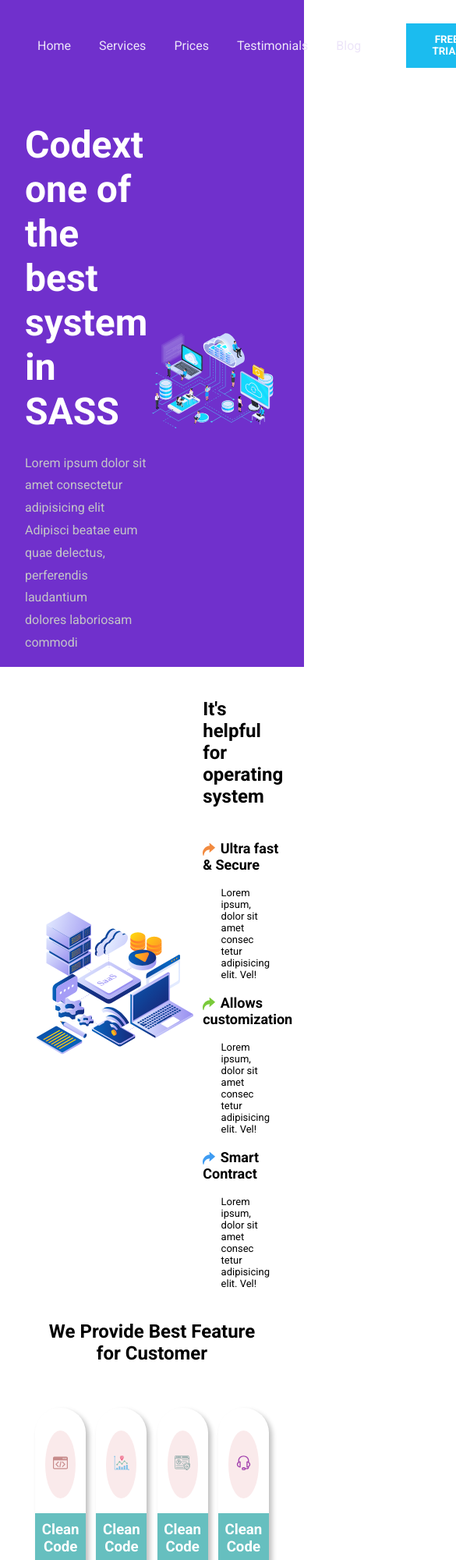
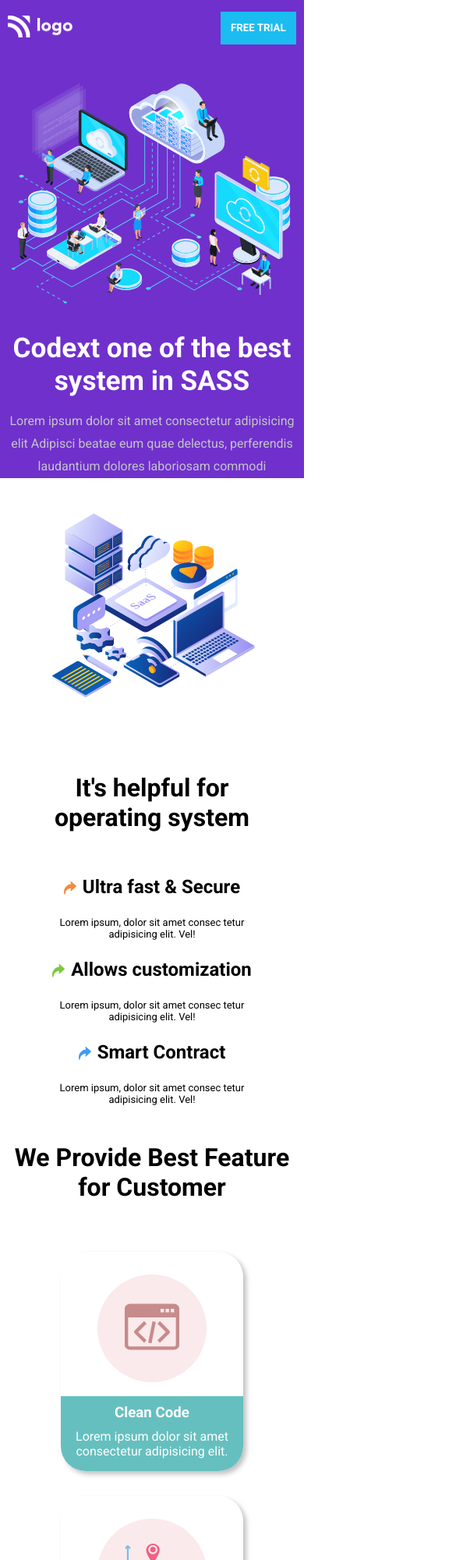
Before and after one commit to AmanSingh-me/live-class-project-13, a plain HTML site: page index.html in a window 390 px wide. Shown: the top 2000 px of the page at 78% size, 585 px wide, since content can reach past the window. Drawn offline with Linux system fonts and the light colour scheme.

Commit message:
Now it is Responsive

```diff
--- a/index.html
+++ b/index.html
@@ -6,6 +6,7 @@
     <meta name="viewport" content="width=device-width, initial-scale=1.0" />
     <title>Document</title>
     <link rel="stylesheet" href="style.css" />
+    <link rel="stylesheet" href="media-queries.css">
   </head>
   <body>
     <!-- header -->
@@ -28,13 +29,13 @@
       <div class="header12">
         <div>
           <h1>
-            Codext one of <br />
-            the best system <br />
+            Codext one of
+            the best system
             in SASS
           </h1>
           <p>
-            Lorem ipsum dolor sit amet consectetur adipisicing elit <br />
-            Adipisci beatae eum quae delectus, perferendis laudantium <br />
+            Lorem ipsum dolor sit amet consectetur adipisicing elit
+            Adipisci beatae eum quae delectus, perferendis laudantium
             dolores laboriosam commodi
           </p>
         </div>
@@ -50,7 +51,7 @@
         </div>
         <div class="features">
           <h2>
-            It's helpful for operating <br />
+            It's helpful for operating
             system
           </h2>
           <div class="feature-list">
@@ -60,7 +61,7 @@
                 Ultra fast & Secure
               </h4>
               <p>
-                Lorem ipsum, dolor sit amet consec <br />
+                Lorem ipsum, dolor sit amet consec
                 tetur adipisicing elit. Vel!
               </p>
             </div>
@@ -70,7 +71,7 @@
                 Allows customization
               </h4>
               <p>
-                Lorem ipsum, dolor sit amet consec <br />
+                Lorem ipsum, dolor sit amet consec
                 tetur adipisicing elit. Vel!
               </p>
             </div>
@@ -80,7 +81,7 @@
                 Smart Contract
               </h4>
               <p>
-                Lorem ipsum, dolor sit amet consec <br />
+                Lorem ipsum, dolor sit amet consec
                 tetur adipisicing elit. Vel!
               </p>
             </div>
@@ -89,7 +90,7 @@
       </div>
       <div class="section-12">
         <h2>
-          We Provide Best Feature <br />
+          We Provide Best Feature
           for Customer
         </h2>
         <div class="card-container">
--- /dev/null
+++ b/media-queries.css
@@ -0,0 +1,80 @@
+@media screen and (max-width:992px) {
+    nav{
+        padding: 15px;
+    }
+    nav .list button{
+        margin-left: .6em;
+        padding: 1em ;
+    }
+    .header12{
+        flex-direction: column-reverse;
+    }
+    .section-11{
+        flex-direction: column;
+    }
+    .header12 > div, .section-11 > div{
+        width: 100%;
+        text-align: center;
+        padding: 1em 3em;
+    }
+    .features h2,.section-12 > h2{
+        font-size: 2em;
+    }
+    .feature-list-item h4{
+       font-size: 1.5em;
+    }
+    .card-container{
+        padding: 1em;
+    }
+    .cards{
+        width: 24%;
+    }
+}
+
+@media screen and (max-width:768px) {
+    .list li{
+        display: none;
+    }
+    .list button{
+        margin: 0;
+        padding:.6em 1em;
+    }
+    .cards{
+        width: 32%;
+    }
+    .cards > div > p{
+        font-size: medium;
+    }
+}
+
+@media screen and (max-width:576px) {
+    nav .logo{
+        width: 50%;
+    }
+    .header12{
+        padding: 0;
+    }
+    .header12 > div,.section-11{
+        padding: 0;
+    }
+    .header12 > div > h1{
+        font-size: 2.2em;
+    }
+    .features{
+        padding: 0;
+    }
+    .cards{
+        width: 45%;
+    }
+}
+@media screen and (max-width:480px) {
+    nav{
+        padding:15px 10px;
+    }
+    .card-container{
+        padding: 0;
+    }
+    .cards{
+        width: 60%;
+    }
+}
--- a/style.css
+++ b/style.css
@@ -52,6 +52,9 @@ button {
 .header12 {
   padding: 1em 2em;
   justify-content: space-between;
+}
+.header12 > div{
+  width: 50%;
 }
 .header12 > div > img {
   width: 100%;
@@ -110,6 +113,7 @@ h4 > img {
 
 .card-container {
   justify-content: space-evenly;
+  flex-wrap: wrap;
   margin: 1em 0;
   padding: 1em 2em;
   flex-wrap: wrap;
@@ -121,6 +125,7 @@ h4 > img {
   box-shadow: 4px 4px 6px #c0c0c0;
   color: #ffffff;
   text-align: center;
+  margin: 1em;
   padding-top: 1.8em;
 }
 .cards img {
```
Also changed, not shown: 1 other file.
